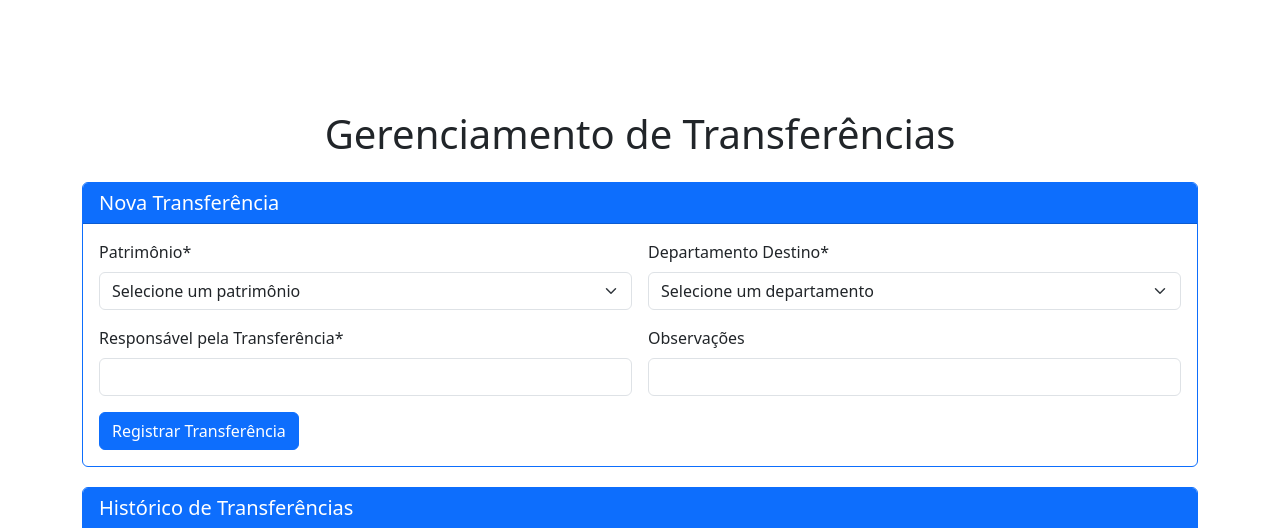
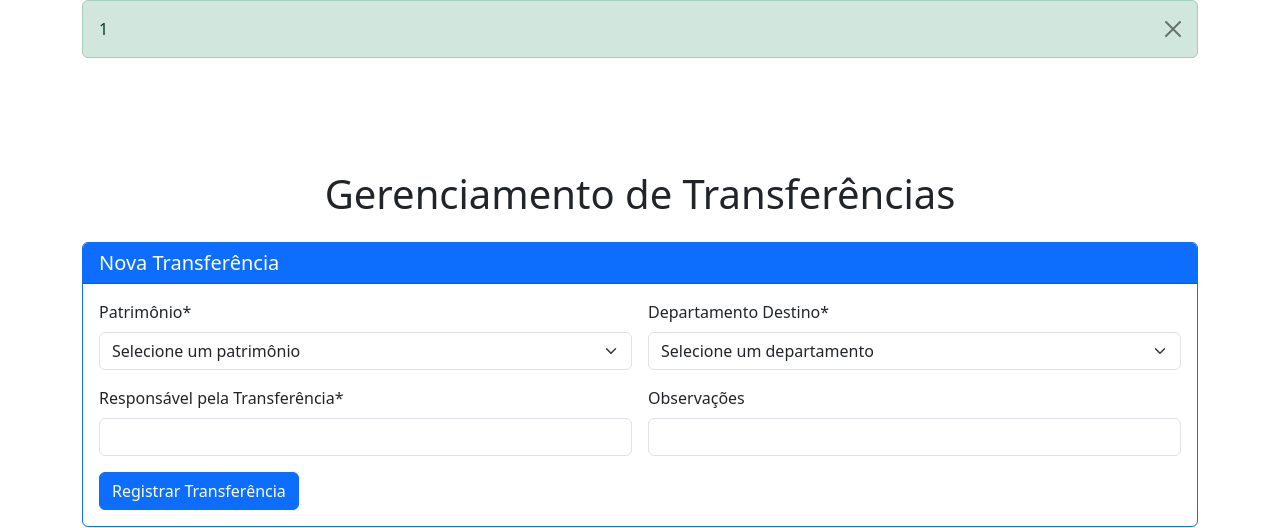
Before and after one commit to ThayLima2005/Controle-de-Patrimonio, a PHP site: page /transfer.php in a window 1280 px wide. Shown: the part 80-608 px from the top of the page. Run offline with PHP 8.4, Linux system fonts and the light colour scheme; the visitor is signed in with stand-in values (Sample User, id 1); data that the repository does not hold is empty.

Commit message:
Ajustado o campo da notificação de registro da transferencia

```diff
--- a/view/transfer.php
+++ b/view/transfer.php
@@ -144,6 +144,9 @@ if ($_SERVER['REQUEST_METHOD'] === 'POST') {
         .table thead th {
             background-color: #007bff;
             color: white;
+        }
+        .alert{
+            margin-top: 60px;
         }
     </style>
 </head>
```
